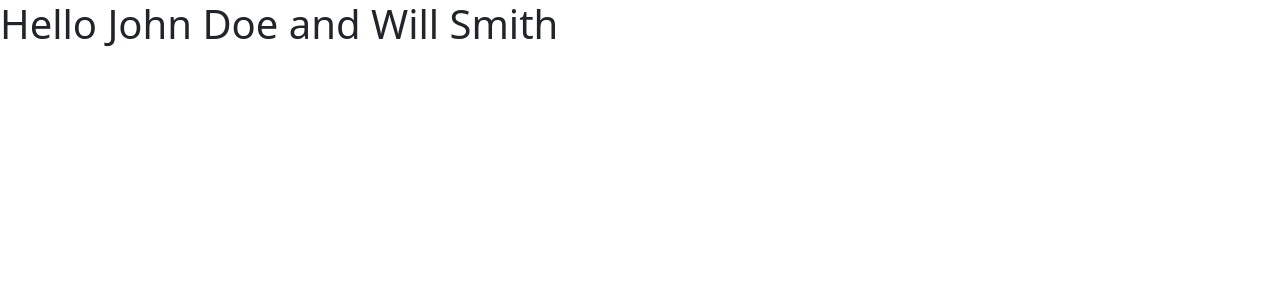
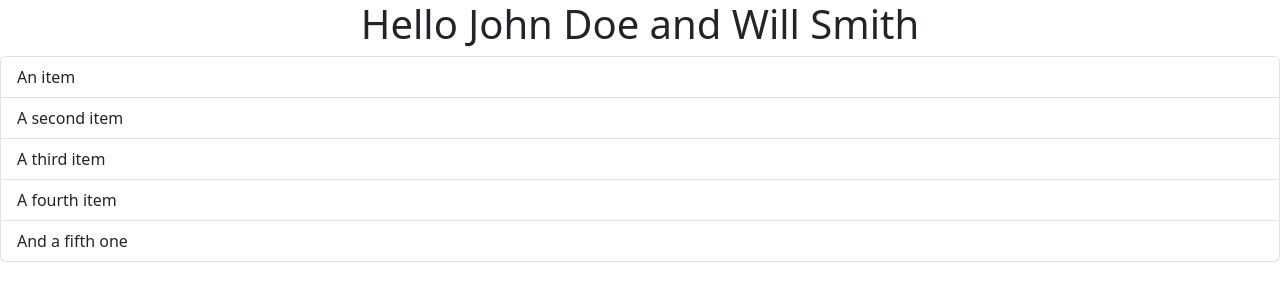
Before and after one commit to BayronVazquez/RoadMap_React, a React (Vite) app: page / in a window 1280 px wide. Shown: the top 300 px of the page. Built offline with nearby package versions, Linux system fonts and the light colour scheme.

Commit message:
Creating more components
In this commit we see the creation of a new component,
but unlike the first time in this one we can see how
the new components have more complex and extensive HTML

```diff
--- a/src/App.tsx
+++ b/src/App.tsx
@@ -1,7 +1,13 @@
-import Message from './components/Message';
+import Message from "./components/Message";
+import ListGroup from "./components/ListGroup";
 
-function App(){
-  return <div><Message></Message></div>;
+function App() {
+  return (
+    <div>
+      <Message></Message>
+      <ListGroup></ListGroup>
+    </div>
+  );
 }
 
 export default App;
--- /dev/null
+++ b/src/components/ListGroup.tsx
@@ -0,0 +1,15 @@
+function ListGroup() {
+  return (
+    <div className="col-12">
+      <ul className="list-group">
+        <li className="list-group-item">An item</li>
+        <li className="list-group-item">A second item</li>
+        <li className="list-group-item">A third item</li>
+        <li className="list-group-item">A fourth item</li>
+        <li className="list-group-item">And a fifth one</li>
+      </ul>
+    </div>
+  );
+}
+
+export default ListGroup;
--- a/src/components/Message.tsx
+++ b/src/components/Message.tsx
@@ -1,11 +1,14 @@
-function getName()
-{
-    return "Will Smith";
+function getName() {
+  return "Will Smith";
 }
 
-function Message(){
-    const name = "John Doe";
-    return <h1>Hello {name} and {getName()}</h1>;
+function Message() {
+  const name = "John Doe";
+  return (
+    <h1 className="text-center">
+      Hello {name} and {getName()}
+    </h1>
+  );
 }
 
 export default Message;
```
